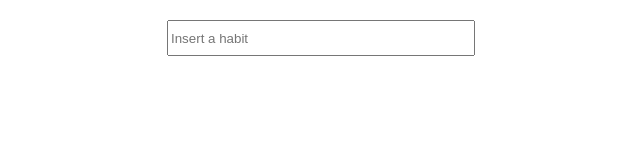
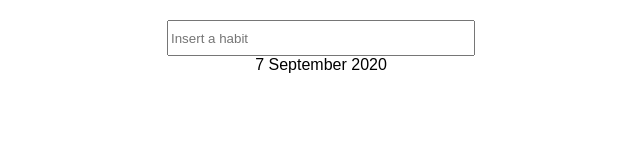
Before and after one commit to denizulku/capstone-project, a React (Create React App) app: page / in a window 1280 px wide. Shown: the top 160 px of the page, without its empty margins (319-959 px from the left). Built offline with nearby package versions, Linux system fonts and the light colour scheme.

Commit message:
Add month format

```diff
--- a/src/App.js
+++ b/src/App.js
@@ -9,7 +9,7 @@ function App() {
     <div className="App">
       <Form habits={habits} onSubmit={addHabit} />
       <List
-        display={displayToday}
+        displayToday={displayToday}
         habits={habits}
         onItemClick={toggleCompleted}
       />
@@ -18,8 +18,27 @@ function App() {
 
   function displayToday() {
     const today = new Date()
+    const months = [
+      'January',
+      'February',
+      'March',
+      'April',
+      'May',
+      'June',
+      'July',
+      'August',
+      'September',
+      'October',
+      'November',
+      'December',
+    ]
     const date =
-      today.getDate() + '-' + (today.getMonth() + 1) + '-' + today.getFullYear()
+      today.getDate() +
+      ' ' +
+      months[today.getMonth()] +
+      ' ' +
+      today.getFullYear()
+    return date
   }
   function addHabit(name) {
     setHabits([...habits, { name, completed: false, id: uuid() }])
--- a/src/components/List/List.js
+++ b/src/components/List/List.js
@@ -5,7 +5,7 @@ import Habit from '../Habit/HabitItem'
 export default function List({ habits, onItemClick, displayToday }) {
   return (
     <>
-      <CurrentDate>{displayToday}</CurrentDate>
+      <CurrentDate>{displayToday()}</CurrentDate>
       <HabitList>
         {habits.map((habit) => (
           <div key={habit.id}>
@@ -26,7 +26,7 @@ export default function List({ habits, onItemClick, displayToday }) {
 
 const CurrentDate = styled.div`
   display: flex;
-  text-align: center;
+  justify-content: center;
 `
 
 const HabitList = styled.section`
```
